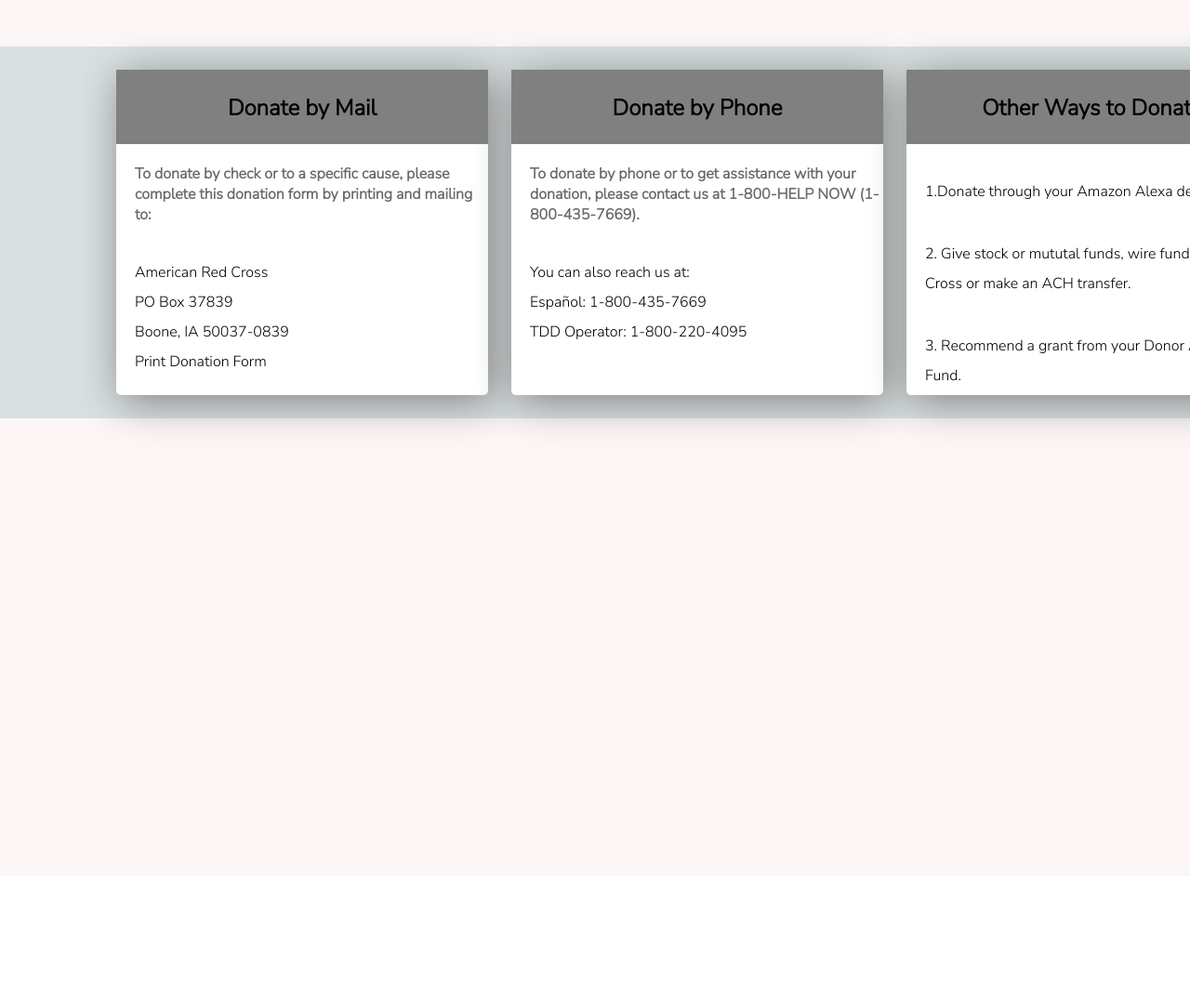
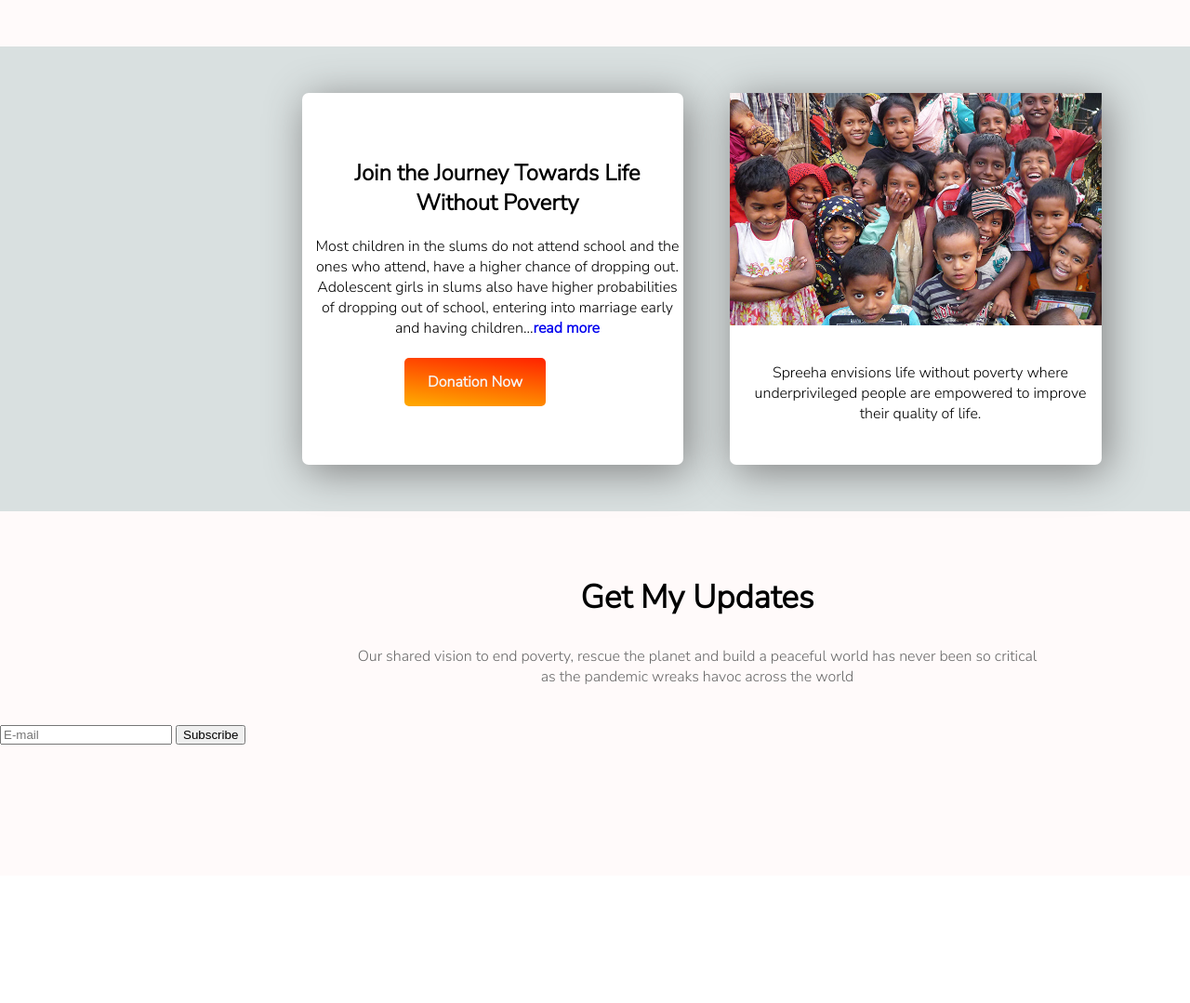
Before and after one commit to almamundcse/my-first-assignment, a plain HTML site: page index.html in a window 1280 px wide. Shown: the part 1558-2637 px from the top of the page at 93% size. Before the commit the page ends 2508 px from the top, so only its background shows below. Drawn offline with Linux system fonts and the light colour scheme.

Commit message:
my updates email

```diff
--- a/index.html
+++ b/index.html
@@ -5,10 +5,10 @@
     <meta http-equiv="X-UA-Compatible" content="IE=edge">
     <meta name="viewport" content="width=device-width, initial-scale=1.0">
     <title>My Frist Assignment</title>
-    <link rel="stylesheet" href="style.css">
     <link rel="preconnect" href="https://fonts.googleapis.com">
     <link rel="preconnect" href="https://fonts.gstatic.com" crossorigin>
     <link href="https://fonts.googleapis.com/css2?family=Nunito+Sans:wght@300&display=swap" rel="stylesheet">
+    <link rel="stylesheet" href="style.css">
 </head>
 <body>
     <div id="container">
@@ -59,32 +59,26 @@
         </section>
         <section class="flexbox-donation">
             <div class="flexbox-artical1" id="flax-shadow">
-                <div class="donate-head"><h1>Donate by Mail</h1> </div>
-                    <h4>To donate by check or to a specific cause, please complete this donation form by printing and mailing to:</h4>
-                    <p>American Red Cross <br>
-                        PO Box 37839<br>
-                        Boone, IA 50037-0839<br>
-                       Print Donation Form</p>
+                <h1>Join the Journey Towards Life Without Poverty</h1>
+                <p>Most children in the slums do not attend school and the ones who attend, have a higher chance of dropping out. Adolescent girls in slums also have higher probabilities of dropping out of school, entering into marriage early and having children...<a class="anchor-read" href="https://www.globalgiving.org/projects/life-without-poverty/">read more</a></p>
+                <a class="anchor-button1" href="#">Donation Now</a>
             </div>
             <div class="flexbox-articla2" id="flax-shadow">
-                <div class="donate-head"><h1>Donate by Phone</h1></div>
-                <h4>To donate by phone or to get assistance with your donation, please contact us at 1-800-HELP NOW (1-800-435-7669).</h4>
-                <p>You can also reach us at:<br>
-                    Español: 1-800-435-7669<br>
-                    TDD Operator: 1-800-220-4095</p>
+                <div class="flexbox-image"></div>
+                <p>Spreeha envisions life without poverty where underprivileged people are empowered to improve their quality of life.</p>
+            </div>
+        </section>
 
+        <section class="artical">
+            <div class="donate-today">
+                <h1>Get My Updates</h1>
+                <p>Our shared vision to end poverty, rescue the planet and build a peaceful world has never been so critical as the pandemic wreaks havoc across the world</p>
             </div>
-            <div class="flexbox-articla3" id="flax-shadow">
-                <div class="donate-head"><h1>Other Ways to Donate</h1></div>
-                <p>1.Donate through your Amazon Alexa device. </p>
-                <p>2. Give stock or mututal funds, wire funds to the Red Cross or make an ACH transfer. </p>
-                <p>3. Recommend a grant from your Donor Advised Fund.</p>
-            </div>
-
-
-
+            <form action="#">
+                <input type="email" name="email" placeholder="E-mail">
+                <button>Subscribe</button>
+            </form>
         </section>
-        <section class="artical"></section>
 
     </div>
 </body>
--- a/style.css
+++ b/style.css
@@ -6,7 +6,8 @@ body{
 #container{
     width: 1500px;
     height: 2500px;
-    background-color: rgb(253, 246, 246);
+    background-color: rgb(255, 250, 250);
+    margin: auto;
 }
 .main{
     width: 1500px;
@@ -132,52 +133,62 @@ body{
 }
 .flexbox-donation{
     width: 1500px;
-    height: 400px;
+    height: 500px;
     display: flex;
     background-color: rgb(217, 224, 224);
 }
 .flexbox-donation #flax-shadow{
     box-shadow: 5px 7px 45px gray;
-    border-radius: 5px;
-    margin-top: 25px;
+    border-radius: 7px;
+    margin-top: 50px;
 }
 .flexbox-artical1{
     width: 400px;
-    height: 350px;
-    margin-left: 125px;
+    height: 400px;
+    margin-left: 325px;
+    padding-left: 10px;
     background-color:white;
 }
-.donate-head{
-    width: 400px;
-    height: 80px;
-    background-color:gray ;
+.flexbox-artical1 h1{
+    text-align: center;
+    padding-top: 50px;
 }
-.donate-head h1{
-    margin: 0;
+.flexbox-artical1 p{
     text-align: center;
-    padding-top: 25px;
+    padding-bottom: 20px;
 }
-#flax-shadow h4{
-    padding-left: 20px;
-    color: dimgray;
+.anchor-read{
+    text-decoration: none;
+    font-weight: bold;
 }
-#flax-shadow p{
-    line-height: 200%;
-    margin-top: 35px;
-    padding-left: 20px;
+.anchor-button1{
+    text-decoration: none;
+    padding: 15px 25px;
+    margin-left:100px;
+    background-image: linear-gradient(6.5deg, orange 5.5%, red 125%);
+    border-radius: 5px;
+    color: whitesmoke;
+    font-weight: 700;
 }
 .flexbox-articla2{
     width: 400px;
-    height: 350px;
-    margin-left: 25px;
+    height: 400px;
+    margin-left: 50px;
     background-color:white;
 }
-.flexbox-articla3{
+.flexbox-image{
     width: 400px;
-    height: 350px;
-    margin-left: 25px;
-    background-color:white;
+    height: 250px;
+    background-image: url("images/children.jpg");
+    background-repeat: no-repeat;
+    background-size: cover;
 }
+.flexbox-articla2 p{
+    text-align: center;
+    padding-left: 10px;
+    margin-top: 40px;
+}
+
 .artical{
     width:1500px;
     height: 500px;
```
Also changed, not shown: images/children.jpg (added), images/dollar-coin.png (deleted), images/message.png (deleted), images/phone.png (deleted).
